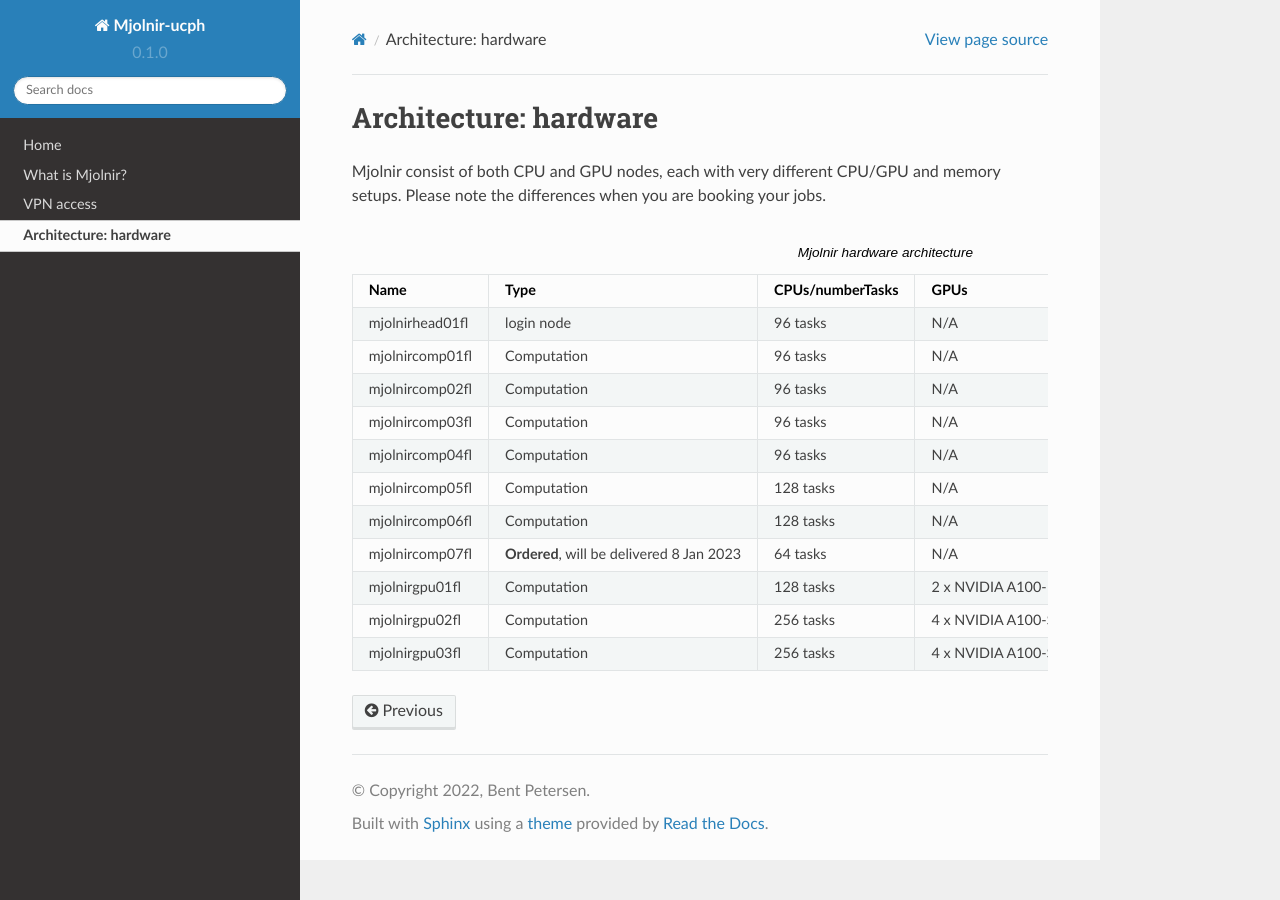
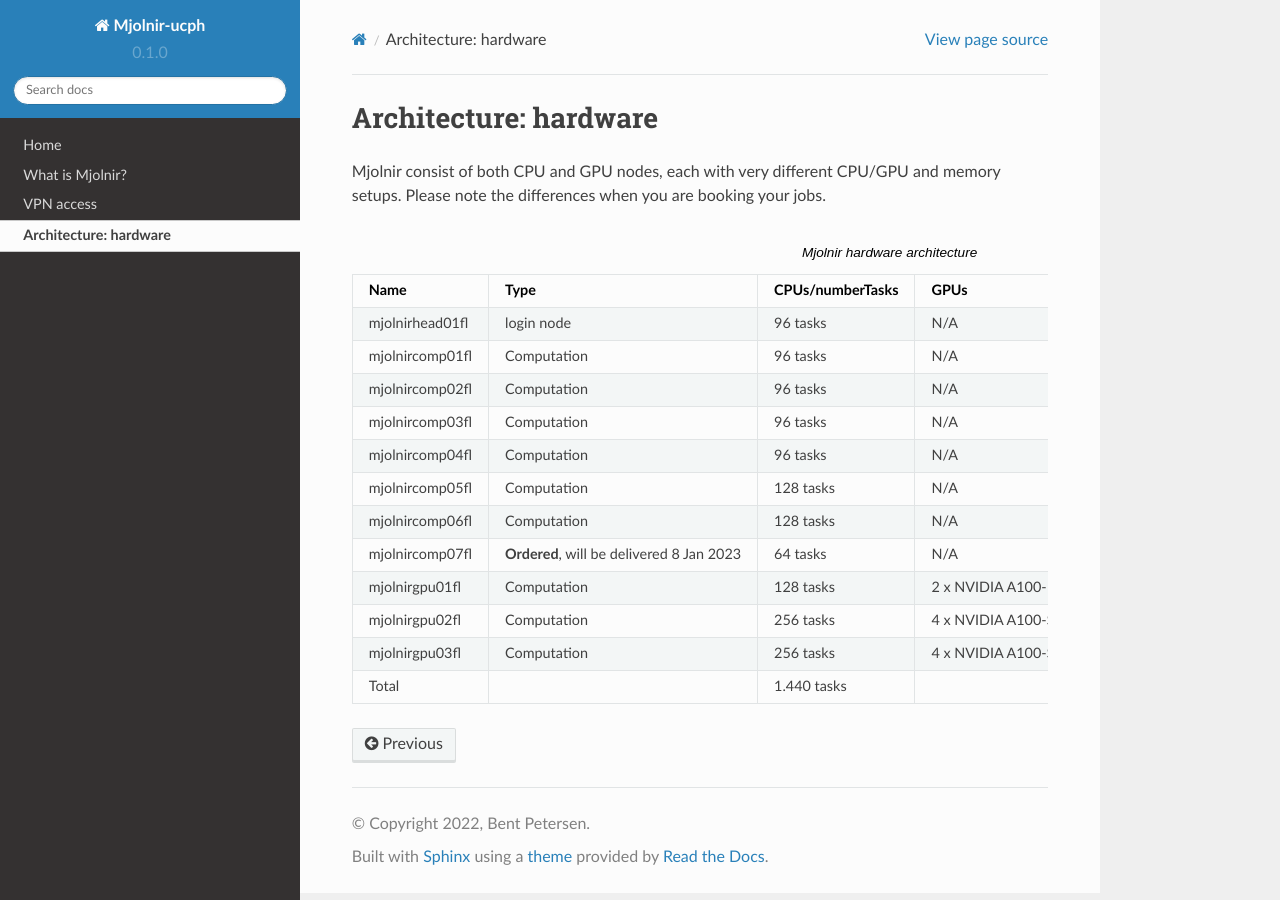
Before and after one commit to bentpetersendk/mjolnir_ucph, a Sphinx documentation site: the page built from docs/source/architecture_hardware.rst, in a window 1280 px wide. Built offline with Sphinx 7.4.7 and the Read the Docs theme 2.0.0, drawn with Linux system fonts in a browser that asks for light colours.

Commit message:
Update architecture_hardware.rst

```diff
--- a/docs/source/architecture_hardware.rst
+++ b/docs/source/architecture_hardware.rst
@@ -81,3 +81,9 @@
      - 4 x NVIDIA A100-SXM
      - 2TB
      - cpuqueue/gpuqueue
+   * - Total
+     -
+     - 1.440 tasks
+     -
+     - 11,125TB
+     -
```
